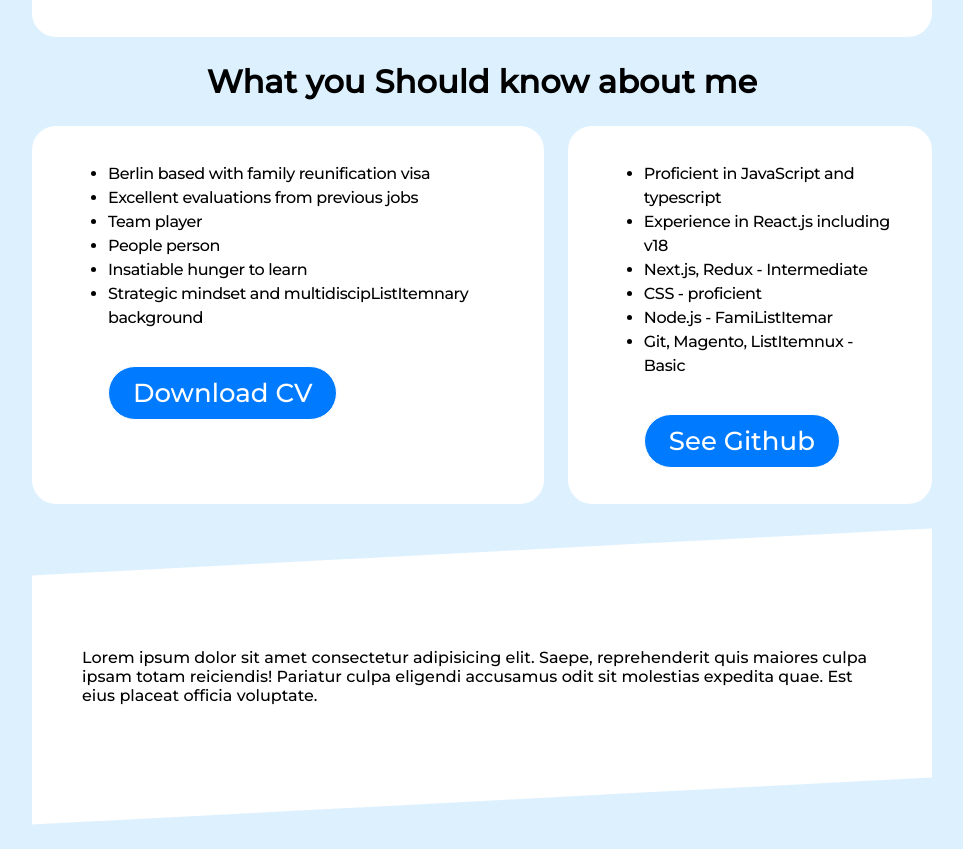
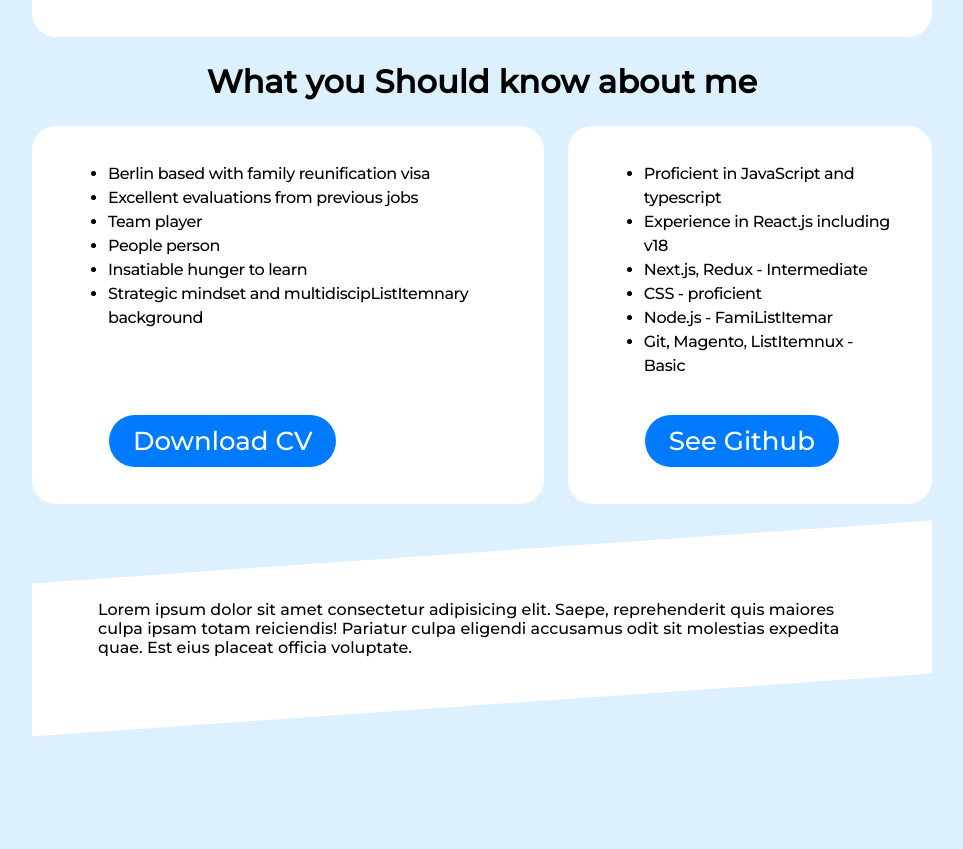
Before and after one commit to idomand/portofilo, a React (Vite) app: page / in a window 1280 px wide. Shown: the part 588-1437 px from the top of the page, without its empty margins (158-1121 px from the left). After the commit the page ends 1341 px from the top, so only its background shows below. Built offline with nearby package versions, Linux system fonts and the light colour scheme; a web font is replaced by a local one.

Commit message:
small changes

```diff
--- a/src/Components/Section3.tsx
+++ b/src/Components/Section3.tsx
@@ -2,8 +2,10 @@ import { styled } from "styled-components";
 import { Section } from "../styles/common/Container";
 
 const Section3Wrapper = styled(Section)`
-  --skew-angle: -3deg;
-  padding-block: 5rem;
+  --skew-angle: -4deg;
+  padding: 2rem 0;
+  margin-top: 3rem;
+
   position: relative;
   isolation: isolate;
   /* background-color: white; */
--- a/src/Components/TypedLine.tsx
+++ b/src/Components/TypedLine.tsx
@@ -31,7 +31,7 @@ export default function TypedLine() {
         "I do TypeScript",
         "I do Next.js",
         "I do CSS, SASS, Tailwind and Styled-Components",
-        "I can do Everything everywhere all at once!",
+        "I do Frontend!",
       ],
       typeSpeed: 50,
       smartBackspace: true,
--- a/src/global.css
+++ b/src/global.css
@@ -1,4 +1,6 @@
-*::after {
+*,
+*::after,
+*::before {
   box-sizing: border-box;
 }
 
--- a/src/styles/common/Container.ts
+++ b/src/styles/common/Container.ts
@@ -13,6 +13,9 @@ export const Div = styled.div`
   background-color: white;
   padding: 36px;
   border-radius: 24px;
+  display: flex;
+  flex-direction: column;
+  justify-content: space-between;
   @media (${({ theme }) => theme.devices.break1}) {
     padding: 24px;
     margin: 0 12px;
--- a/src/styles/common/Links.ts
+++ b/src/styles/common/Links.ts
@@ -53,6 +53,8 @@ export const BasicLink: any = styled.a.attrs(() => {
   display: inline-block;
   margin-top: 36px;
   margin-left: 40px;
+  width: fit-content;
+  cursor: pointer;
   &:hover,
   &:active {
     background: ${({ theme }) => theme.white};
@@ -68,7 +70,7 @@ export const BasicLink: any = styled.a.attrs(() => {
     font-size: 16px;
     padding: 10px 18px;
     margin-left: 0;
-    width: 85%;
+    width: 100%;
     text-align: center;
   }
 `;
```
